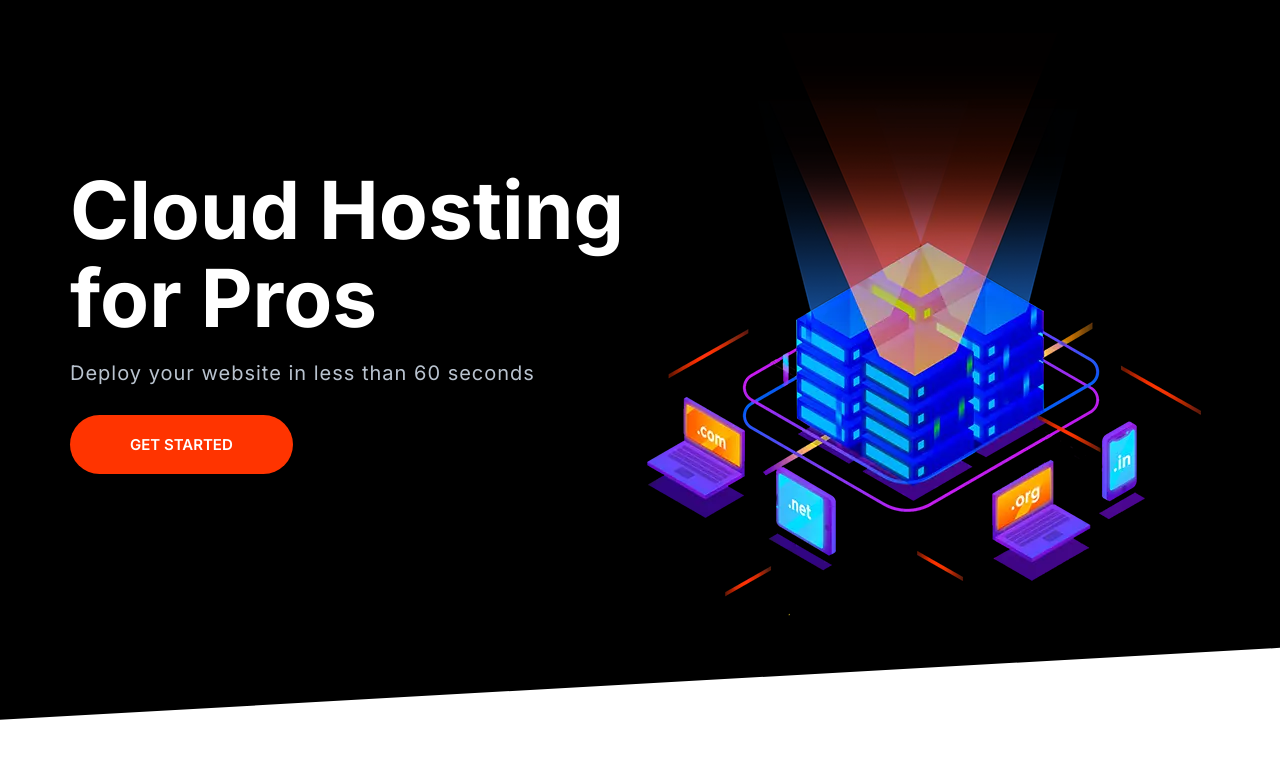
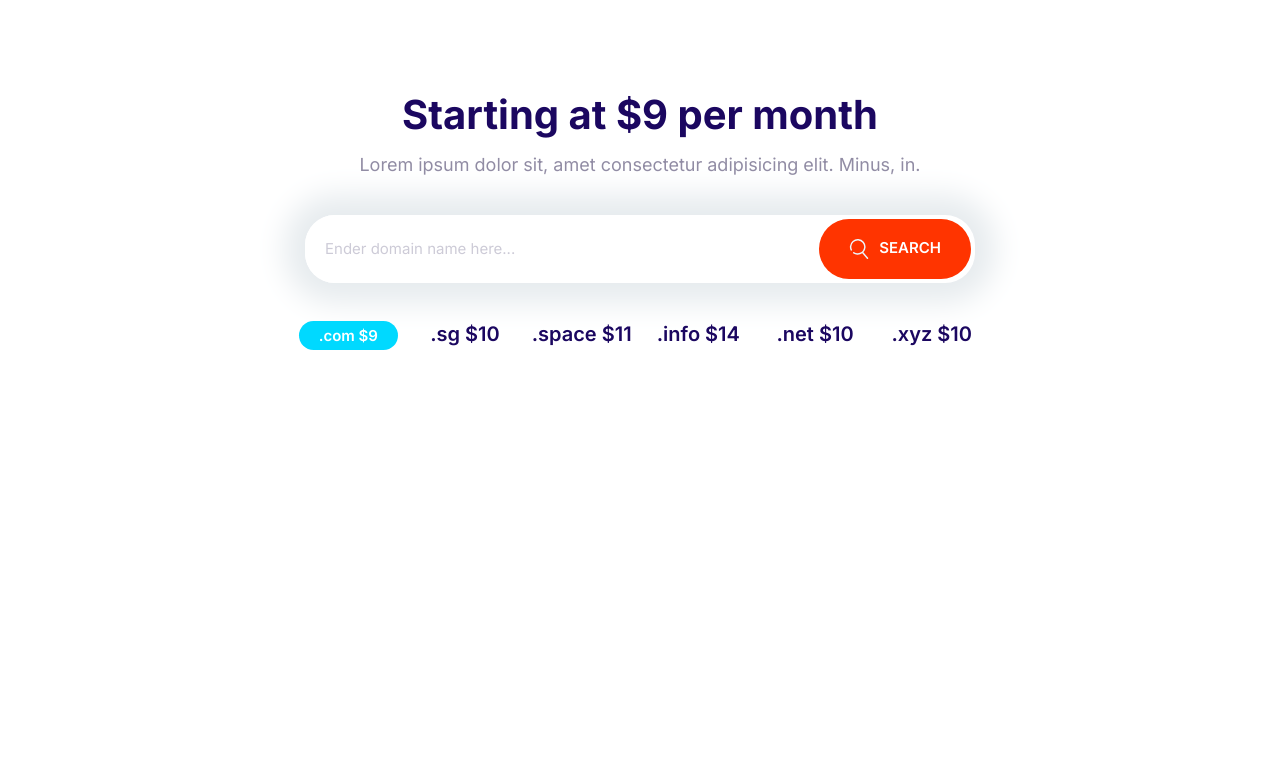
Before and after one commit to imArslanJavaScriptor/Arslan-Cloned-Moshify-Website, a plain HTML site: page index.html in a window 1280 px wide. Drawn offline with Linux system fonts and the light colour scheme.

Commit message:
Define styles for domain-block component.

```diff
--- a/CSS/styles.css
+++ b/CSS/styles.css
@@ -197,11 +197,19 @@ a {
   cursor: pointer;
   font-size: 1.8rem;
   font-weight: 600;
+  margin: 1rem 0;
+  outline: 0;
   padding: 2rem 3rem;
+  text-align: center;
   text-transform: uppercase;
-  text-align: center;
   white-space: nowrap;
-  margin: 1rem 0;
+}
+
+.btn .icon {
+  width: 2rem;
+  height: 2rem;
+  margin-right: 1rem;
+  vertical-align: middle;
 }
 
 .btn-primary {
@@ -282,7 +290,7 @@ a {
 .input-group .input {
   border: 0;
   flex-grow: 1;
-  padding: 1.5rem 1rem;
+  padding: 1.5rem 2rem;
 }
 
 .input-group .btn {
@@ -693,3 +701,28 @@ a {
     align-self: center;
   }
 }
+
+/* Domain Block */
+.block-domain .input-group {
+  box-shadow: 0 0 30px 20px #e6ebee;
+  border: 0;
+  max-width: 670px;
+  margin: 4rem auto;
+}
+
+.block-domain__price {
+  display: grid;
+  grid-template-columns: repeat(3, 1fr);
+  grid-template-rows:  repeat(2, 6rem);
+  font-size: 2rem;
+  font-weight: 600;
+  justify-items: center;
+  max-width: 700px;
+  margin: 0 auto;
+}
+
+@media screen and (min-width: 768px) {
+  .block-domain__price {
+    grid-template-columns: repeat(auto-fit, minmax(100px, 1fr));
+  }
+}
--- a/index.html
+++ b/index.html
@@ -12,19 +12,26 @@
 </head>
 
 <body>
-    <section class="block block--dark block--skewed-left hero">
-        <div class="container grid grid--1x2">
-            <header class="block__header hero__content ">
-                <h1 class="block__heading">Cloud Hosting for Pros</h1>
-                <p class="hero__tagline">Deploy your website in less than 60 seconds</p>
-                <a href="#" class="btn btn-accent btn--stretched">Get Started</a>
-            </header>
-            <picture>
-                <source type="image/webp" srcset="images/banner.webp 1x, images/banner@2x.webp 2x">
-                <source type="image/png" srcset="images/banner.png 1x, images/banner@2x.png 2x">
-                <img class="hero__image" src="images/banner.png" alt="">
-            </picture>
+    <section class="block container block-domain">
+        <header class="block__header">
+            <h2>Starting at $9 per month</h2>
+            <p>Lorem ipsum dolor sit, amet consectetur adipisicing elit. Minus, in.</p>
+        </header>
+        <div class="input-group">
+            <input type="text" class="input" placeholder="Ender domain name here...">
+            <button class="btn btn-accent">
+                <svg class="icon icon--white">
+                    <use xlink:href="images/sprite.svg#search"></use>
+                </svg>Search</button>
         </div>
+        <ul class="list block-domain__price">
+            <li><span class="badge badge--secondary">.com $9</span></li>
+            <li>.sg $10</li>
+            <li>.space $11</li>
+            <li>.info $14</li>
+            <li>.net $10</li>
+            <li>.xyz $10</li>
+        </ul>
     </section>
     <script src="js/main.js"></script>
 </body>
```
Also changed, not shown: Components/domian-block.html (added, +21 -0 lines), Components/input-groups.html (+2 -10 lines).
